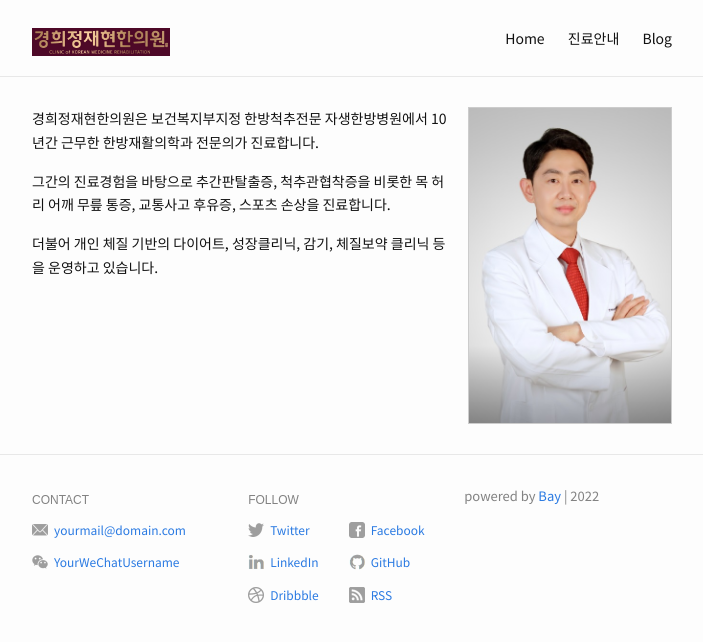
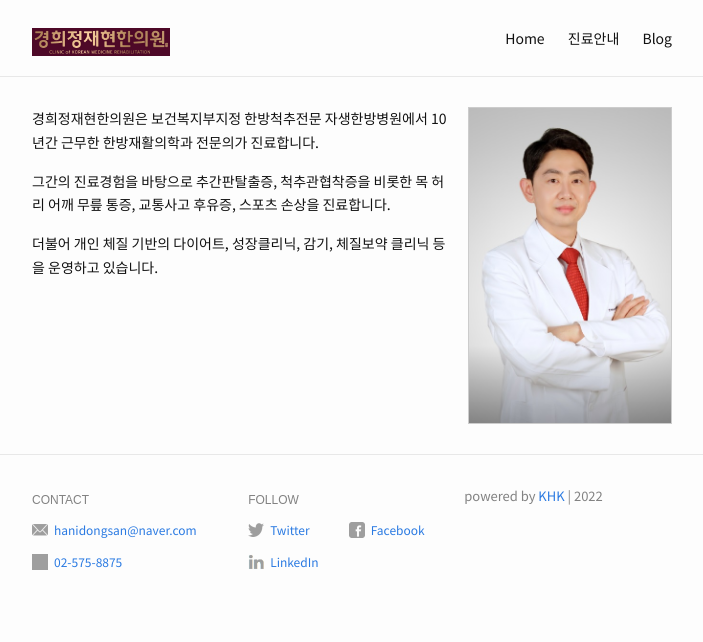
Before and after one commit to lemonzest38/hanidongsan, a Jekyll site: the page built from index.md, in a window 1280 px wide. Shown: the top 642 px of the page, without its empty margins (288-991 px from the left). Built offline with Jekyll 4.4.1, drawn with Linux system fonts in a browser that asks for light colours.

Commit message:
first commit

```diff
--- a/_config.yml
+++ b/_config.yml
@@ -21,11 +21,11 @@ footer:
   show_powered_by: true
   contact:
     - name: Email
-      value: yourmail@domain.com
-      link: mailto:yourmail@domain.com
-    - name: WeChat
-      value: YourWeChatUsername
-      link: "#"
+      value: hanidongsan@naver.com
+      link: mailto:hanidongsan@naver.com
+    - name: Tel
+      value: 02-575-8875
+      link: tel:02-575-8875
   follow:
     - name: Twitter
       link: http://twitter.com/YourTwitterUsername
@@ -34,12 +34,6 @@ footer:
       link: http://facebook.com/YourFacebookUsername
     - name: LinkedIn
       link: http://linkedin.com/in/YourLinkedInUsername
-    - name: GitHub
-      link: http://github.com/YourGitHubUsername
-    - name: Dribbble
-      link: https://dribbble.com/YourDribbbleUsername
-    - name: RSS
-      link: /feed.xml
 
 # Build settings
 markdown: kramdown
--- a/_includes/footer.html
+++ b/_includes/footer.html
@@ -54,7 +54,7 @@
       {% if site.footer.show_powered_by == true %}
         <div class="footer-col footer-col-3 powered-by">
           <p>
-            powered by <a href="https://github.com/eliottvincent/bay">Bay</a> | {{ 'now' | date: "%Y" }}
+            powered by <a href="https://github.com/rukiddin0918">KHK</a> | {{ 'now' | date: "%Y" }}
           </p>
         </div>
       {% endif %}
```
